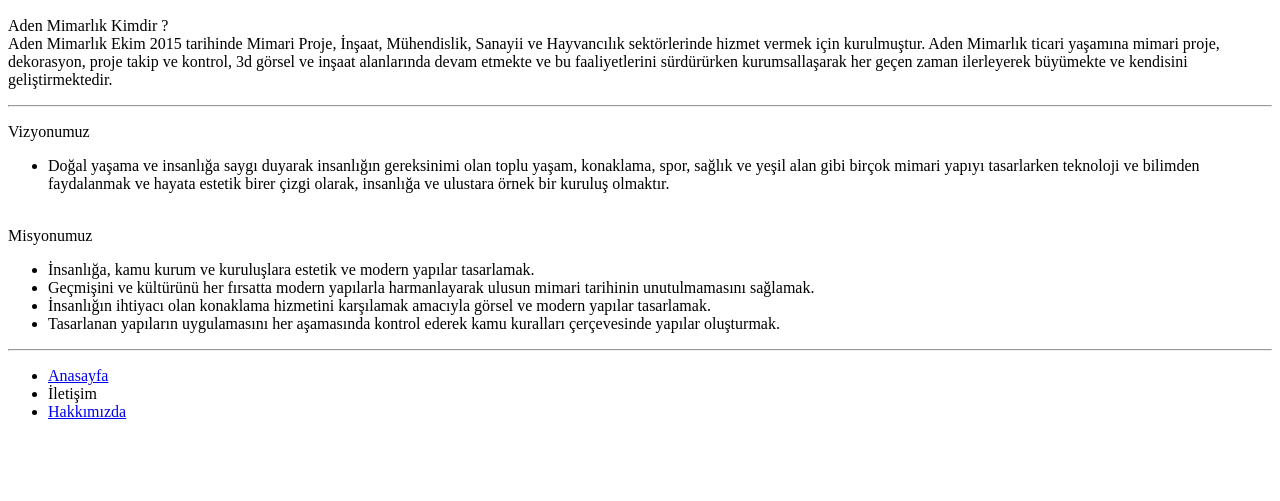
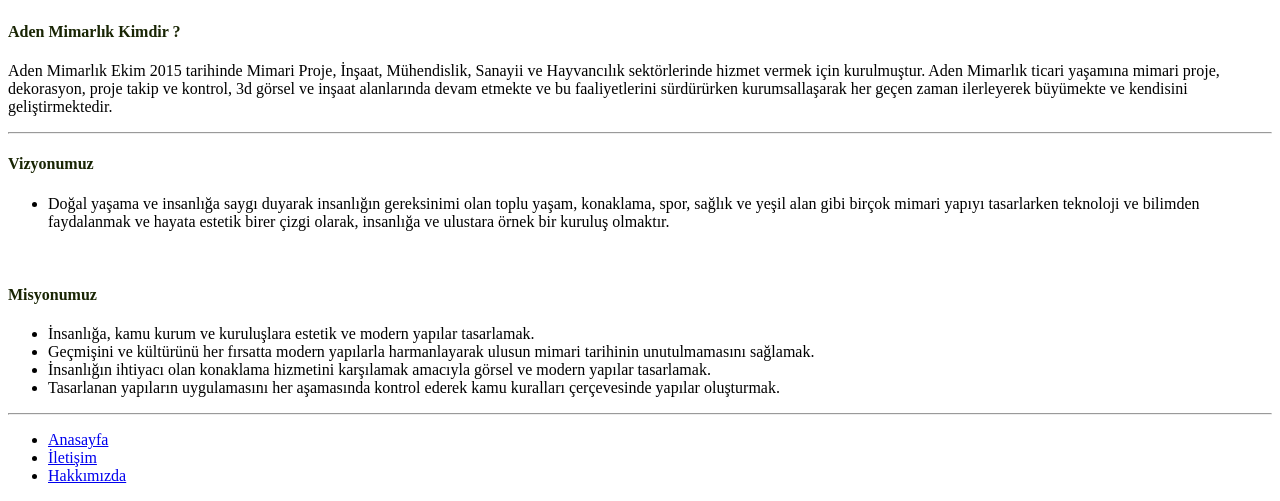
Before and after one commit to arkmeri/Front-end, a plain HTML site: page hakkımızda.html in a window 1280 px wide. Shown: the part 432-933 px from the top of the page. Before the commit the page ends 869 px from the top, so only its background shows below. Drawn offline with Linux system fonts and the light colour scheme.

Commit message:
Update hakkımızda.html

```diff
--- a/hakkımızda.html
+++ b/hakkımızda.html
@@ -5,12 +5,13 @@
     <meta http-equiv="X-UA-Compatible" content="IE=edge">
     <meta name="viewport" content="width=device-width, initial-scale=1.0">
     <title>Hakkımızda | ADEN</title>
+    <link rel="stylesheet" href="aden.css">
 </head>
 <body>
     <header>
         <nav>
             <ul>
-                <li><a href="index.html">Anasayfa</a></li>
+                <li><a href="aden.html">Anasayfa</a></li>
                 <li><a href="iletişim.html">İletişim</a></li>
                 <li><a href="hakkımızda.html">Hakkımızda</a></li>
             </ul>
@@ -22,24 +23,22 @@
             <img width="400" src="https://encrypted-tbn0.gstatic.com/images?q=tbn:ANd9GcRK1uMJ8l3iUzUpTVeh4h53_zEIB-tBG52N5A&usqp=CAU" alt="Aden">
 
             <br>
-            <p>
-                Aden Mimarlık Kimdir ? <br>
+
+                <h4 style="color: rgb(25, 37, 4);">Aden Mimarlık Kimdir ? </h4>
+                <p>
                 Aden Mimarlık Ekim 2015 tarihinde Mimari Proje, İnşaat, Mühendislik, Sanayii ve Hayvancılık sektörlerinde hizmet vermek için kurulmuştur. Aden Mimarlık ticari yaşamına mimari proje, dekorasyon, proje takip ve kontrol, 3d görsel ve inşaat alanlarında devam etmekte ve bu faaliyetlerini sürdürürken kurumsallaşarak her geçen zaman ilerleyerek büyümekte ve kendisini geliştirmektedir.
             </p>
 
         </article>
         <hr>
         <article>
-            <p>
-                Vizyonumuz
-                <br>
+
+               <h4 style="color: rgb(25, 37, 4);"> Vizyonumuz </h4>
                 <ul>
                     <li>Doğal yaşama ve insanlığa saygı duyarak insanlığın gereksinimi olan toplu yaşam, konaklama, spor, sağlık ve yeşil alan gibi birçok mimari yapıyı tasarlarken teknoloji ve bilimden faydalanmak ve hayata estetik birer çizgi olarak, insanlığa ve ulustara örnek bir kuruluş olmaktır.</li>
                 </ul>
                 <br>
-                Misyonumuz
-                <br>
-            </p>
+                <h4 style="color: rgb(25, 37, 4);">Misyonumuz </h4>
             <ul>
                 <li>İnsanlığa, kamu kurum ve kuruluşlara estetik ve modern yapılar tasarlamak. </li>
                 <li>Geçmişini ve kültürünü her fırsatta modern yapılarla harmanlayarak ulusun mimari tarihinin unutulmamasını sağlamak.</li>
@@ -48,14 +47,15 @@
 
             </ul>
 
+
         </article>
         <hr>
     </section>
     <footer>
         <nav>
             <ul>
-                <li><a href="index.html">Anasayfa</a></li>
-                <li><a href="iletişim.html"></a>İletişim</li>
+                <li><a href="aden.html">Anasayfa</a></li>
+                <li><a href="iletişim.html">İletişim</a></li>
                 <li><a href="hakkımızda.html">Hakkımızda</a></li>
             </ul>
         </nav>
```
